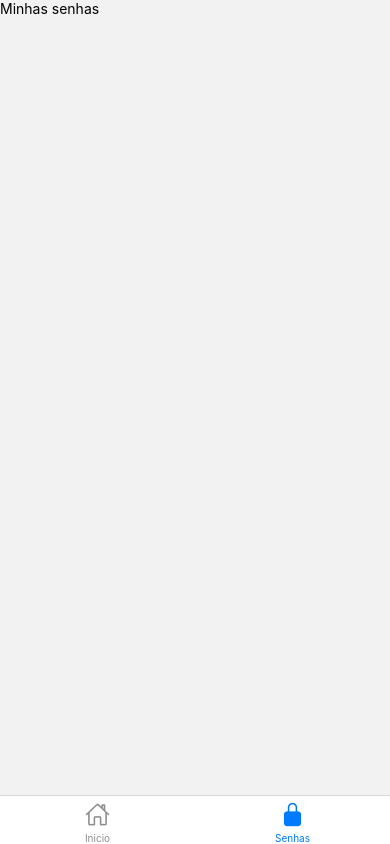
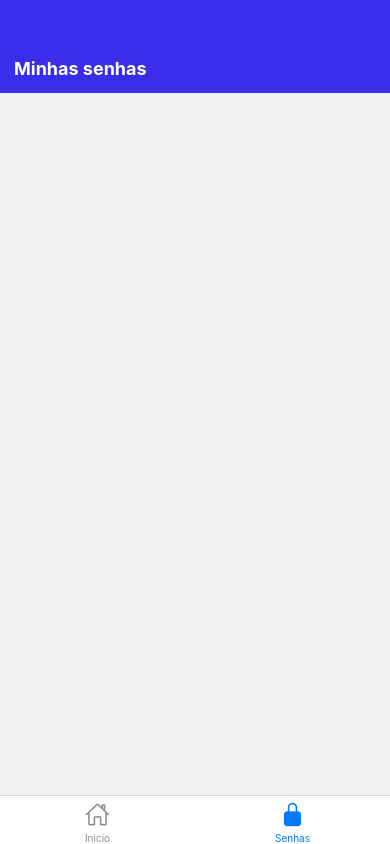
Before and after one commit to felipehenrique159/app-gerador-senha, a React Native app: screen /Senhas in a window 390 px wide. Built offline with nearby package versions, Linux system fonts and the light colour scheme.

Commit message:
feat: tela de lista de senhas salvas

```diff
--- /dev/null
+++ b/src/pages/passwords/components/passwordItem.js
@@ -0,0 +1,26 @@
+import { Text, StyleSheet, Pressable } from 'react-native'
+import React from 'react'
+
+export default function passwordItem({data, removePassword}) {
+  return (
+    <Pressable onLongPress={removePassword} style={styles.container}>
+      <Text style={styles.text}>{data}</Text>
+    </Pressable>
+  )
+}
+
+const styles = StyleSheet.create({
+    container: {
+         backgroundColor: '#0e0e0e',
+         padding: 14,
+         width: '100%',
+         marginBottom: 14,
+         borderRadius: 8,
+         flexDirection: 'row',
+         alignItems: 'center',
+         justifyContent: 'space-between'
+    },
+    text:{
+        color: '#FFF'
+    }
+})
--- a/src/pages/passwords/index.js
+++ b/src/pages/passwords/index.js
@@ -1,13 +1,67 @@
-import {View, Text} from 'react-native'
+import { useState, useEffect } from 'react'
+import { View, Text, StyleSheet, FlatList } from 'react-native'
+import { SafeAreaView } from 'react-native-safe-area-context'
+import { useIsFocused } from '@react-navigation/native'
+import useStorage from '../../hooks/useStorage'
+import PasswordItem from './components/passwordItem'
 
 export function Passwords() {
+
+    const { getItem, removeItem } = useStorage()
+
+    const [listPasswords, setListPasswords] = useState([])
+    const focused = useIsFocused()
+
+    useEffect(() => {
+      async function loadPasswords() {
+        let passwords = await getItem('@pass')
+        setListPasswords(passwords)
+      }
+
+      loadPasswords()
+    }, [focused])
+
+    async function handleDeletePassword(item) {
+        let passwords = await removeItem('@pass', item)
+        setListPasswords(passwords)
+    }
+
     return(
-        <View>
-            <Text>Minhas senhas</Text>
-        </View>
+        <SafeAreaView style={{flex:1}}>
+            <View style={styles.header}>
+                <Text style={styles.title}>Minhas senhas</Text>
+            </View>
+
+            <View style={styles.content}>
+                <FlatList
+                    style={{ flex: 1, paddingTop: 14}}
+                    data={listPasswords}
+                    keyExtractor={ (item) => String(item) }
+                    renderItem={ ({item}) =>
+                        <PasswordItem data={item} removePassword={() => handleDeletePassword(item)}/>
+                    }
+                />
+            </View>
+        </SafeAreaView>
     )
 }
 
-/*
 const styles = StyleSheet.create({
-  }) */
+    header: {
+         backgroundColor: '#392de9',
+         paddingTop: 58,
+         paddingBottom: 14,
+         paddingLeft: 14,
+         paddingRight: 14,
+    },
+    title: {
+        fontSize: 18,
+        color: '#FFF',
+        fontWeight: 'bold'
+    },
+    content: {
+        flex: 1,
+        paddingLeft: 14,
+        paddingRight: 14
+    }
+})
```
